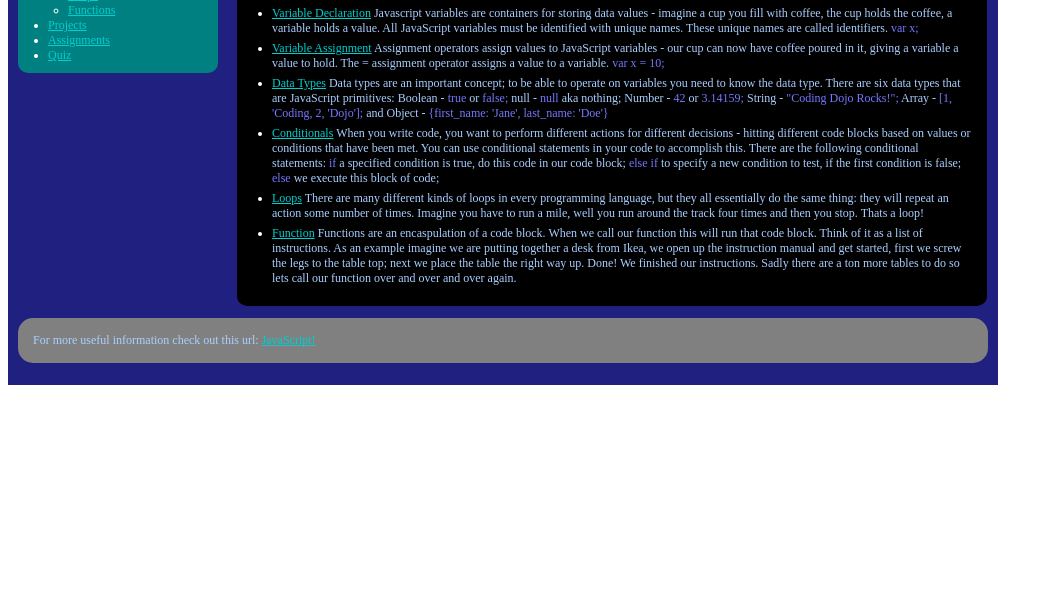
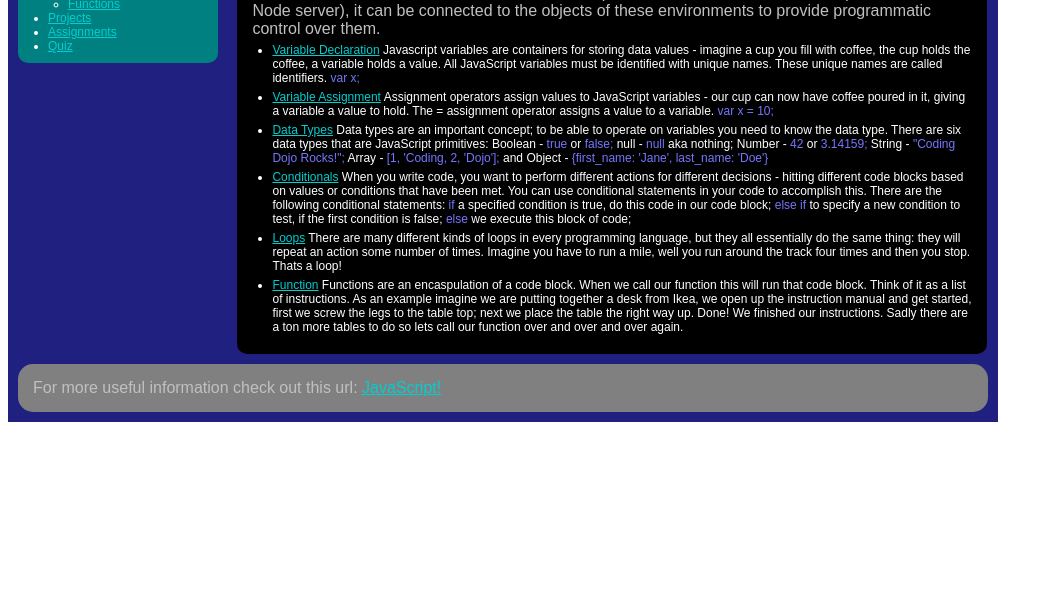
Before and after one commit to samuelki/css-javascript-basics, a plain HTML site: page index.html in a window 1280 px wide. Shown: the part 210-800 px from the top of the page, without its empty margins (0-1053 px from the left). Drawn offline with Linux system fonts and the light colour scheme.

Commit message:
change 1

```diff
--- a/style.css
+++ b/style.css
@@ -2,6 +2,12 @@
     width: 970px;
     padding: 10px;
     background-color: rgb(32, 32, 128);
+}
+
+body *{
+    padding: 0px;
+    margin: 0px;
+    font-family: Arial;
 }
 
 .header {
@@ -19,11 +25,6 @@
 
 a {
     color: rgb(0, 207, 207);
-}
-
-p {
-    color: rgb(170, 207, 255);
-    font-size: 12px;
 }
 
 .navigation {
```
